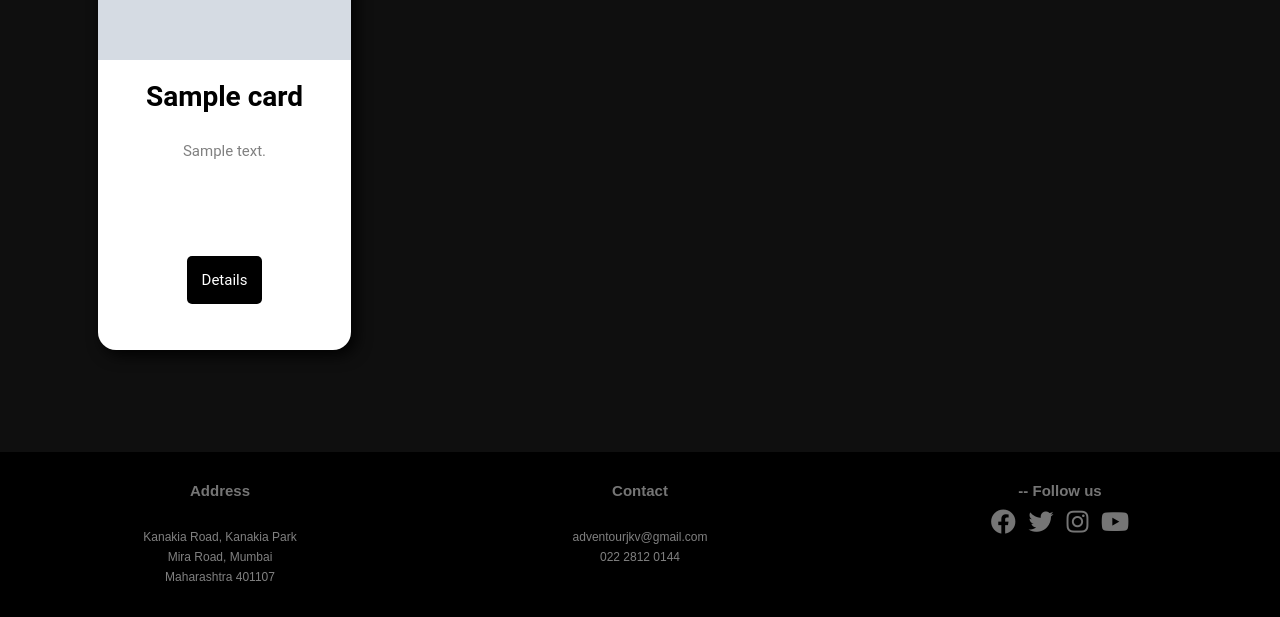
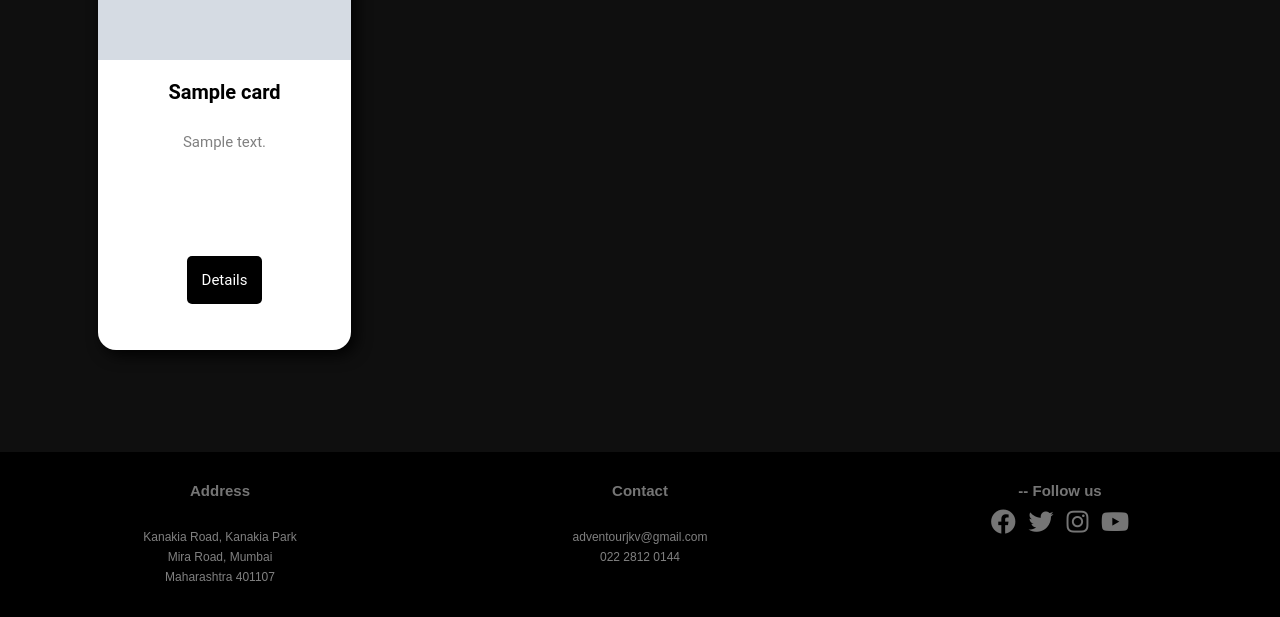
Before and after one commit to jashnimje/Adventour, a PHP site: page /blog.php in a window 1280 px wide. Shown: the part 1024-1641 px from the top of the page. Run offline with PHP 8.4, Linux system fonts and the light colour scheme; tables that the repository leaves empty or names only in its code hold one stand-in row (values such as "Sample post"); grey boxes marked "Sample" are stand-in pictures; some libraries are stand-ins or nearby versions.

Commit message:
Solved heading overlap

```diff
--- a/blog.php
+++ b/blog.php
@@ -35,7 +35,7 @@ mysqli_close($conn);
           <img src="<?php echo ("./assets/img/blog/cards/" . $card['cimg']) ?>" alt="">
         </div>
         <div class="card-content">
-          <h1><?php echo htmlspecialchars($card['ctitle']); ?></h1>
+          <h1 class="blog-title"><?php echo htmlspecialchars($card['ctitle']); ?></h1>
           <p><?php
               if (strlen($card['cdesc']) <= 100) {
                 echo htmlspecialchars($card['cdesc']);
--- a/css/styles.css
+++ b/css/styles.css
@@ -514,6 +514,7 @@ img {
   font-size: 3rem;
   margin: 2rem;
 }
+
 .red-text {
   color: #f44336;
 }
@@ -563,16 +564,23 @@ img {
 }
 
 /* Blog */
+
+.card-content .blog-title {
+  font-size: 2rem;
+}
+
 .add-container12 {
   text-align: center;
   margin: 1rem auto;
   max-width: 50rem;
 }
+
 .details-container12 {
   text-align: center;
   margin: 1rem auto;
   max-width: 80rem;
 }
+
 .image12 img {
   border-top-right-radius: 5px;
   border-top-left-radius: 5px;
```
